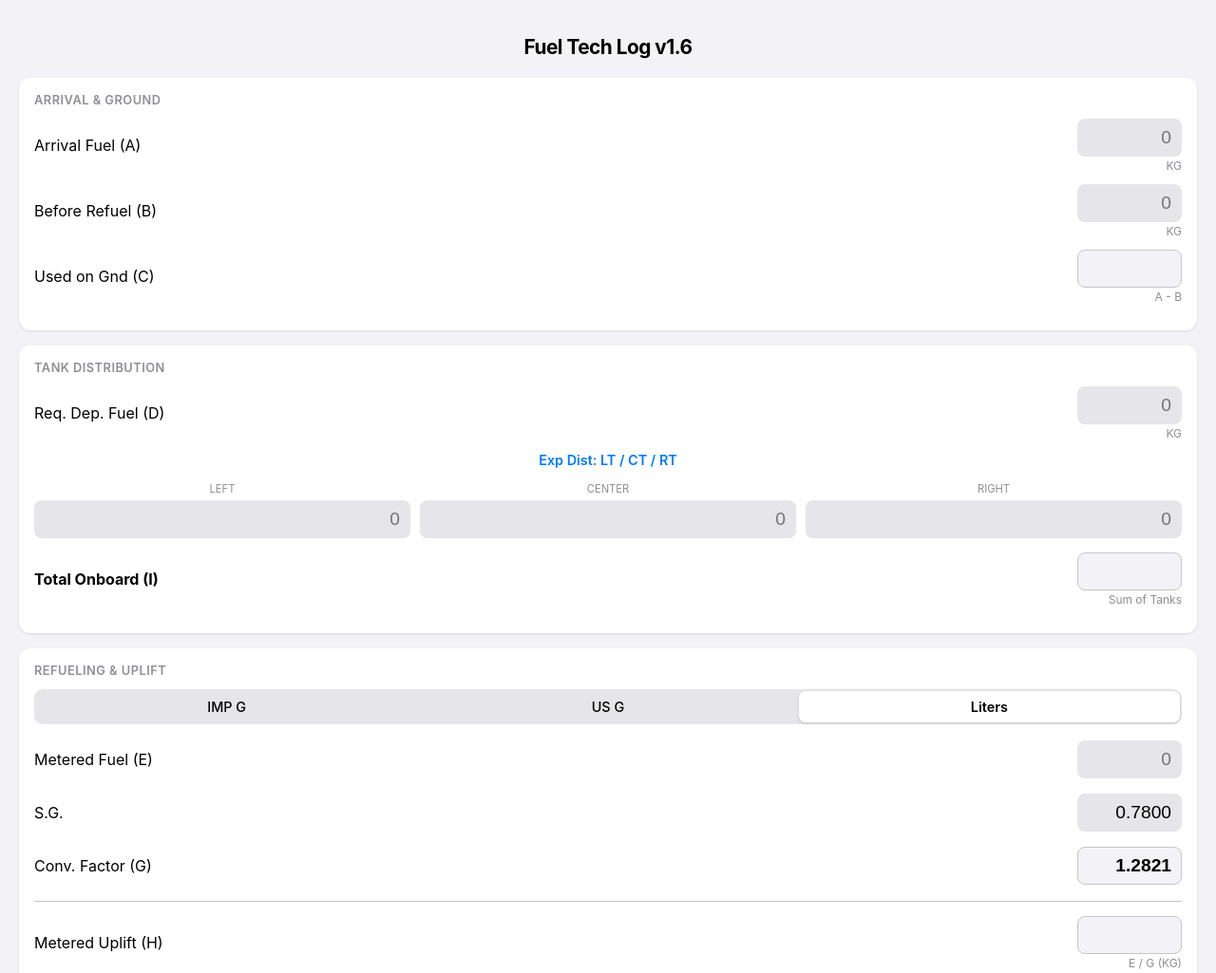
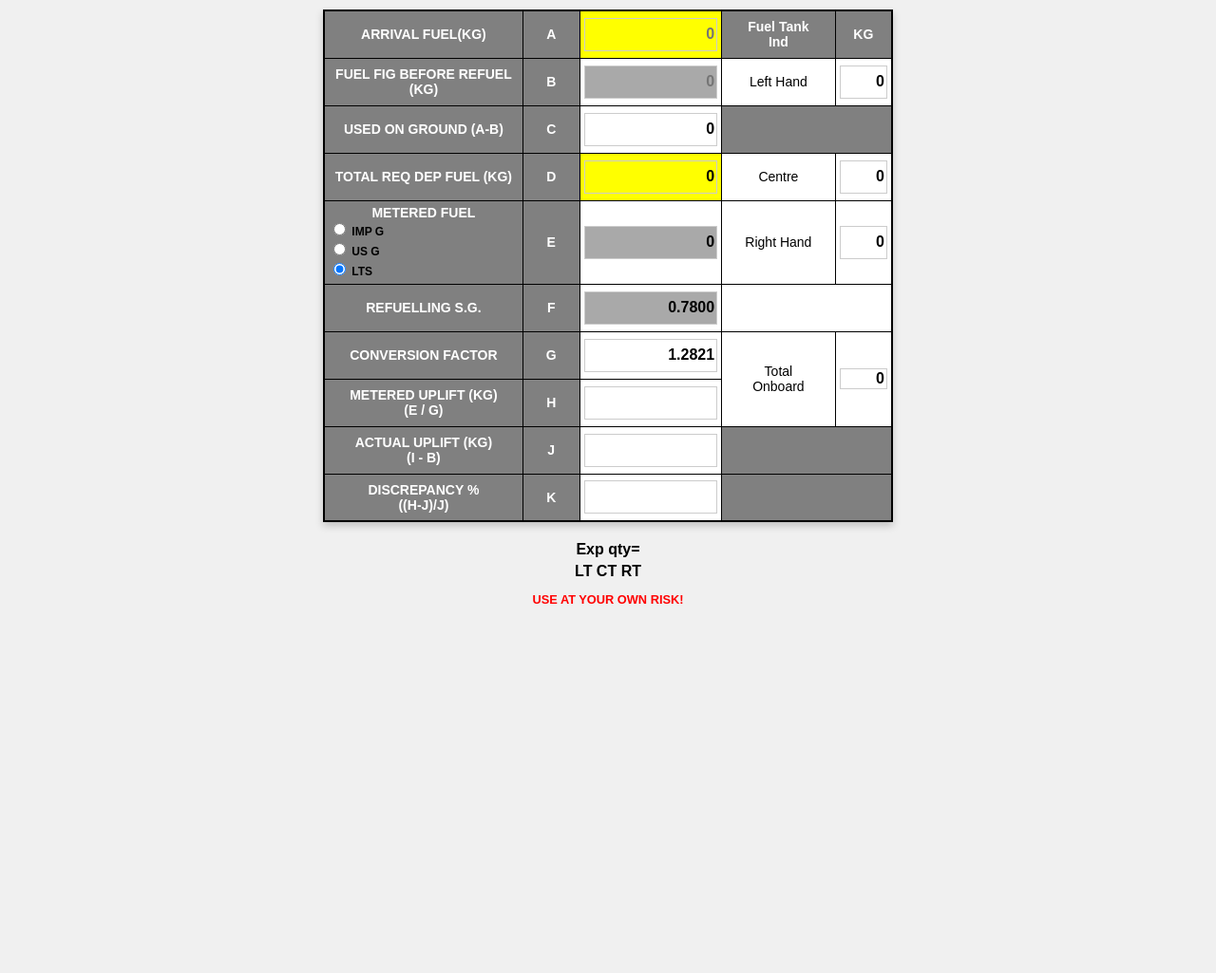
Before and after one commit to jcallano/TechLogFuelCalculator, a plain HTML site: page index.html in a window 1280 px wide. Shown: the top 1025 px of the page at 95% size. After the commit the page ends 820 px from the top, so only its background shows below. Drawn offline with Linux system fonts and the light colour scheme.

Commit message:
Update index.html

```diff
--- a/index.html
+++ b/index.html
@@ -7,213 +7,104 @@
     <meta name="apple-mobile-web-app-capable" content="yes">
     <meta name="apple-mobile-web-app-status-bar-style" content="black-translucent">
     <meta name="apple-mobile-web-app-title" content="Fuel Log">
+
     <title>Fuel Tech Log Calculator</title>
 
     <style>
-        /* --- Variables de Color (Soporte Modo Claro/Oscuro Automático) --- */
-        :root {
-            --bg-color: #f2f2f7;
-            --card-bg: #ffffff;
-            --text-color: #000000;
-            --input-bg: #e5e5ea;
-            --input-text: #000000;
-            --accent-color: #007aff; /* Azul sistema iOS */
-            --readonly-bg: #f2f2f7;
-            --border-color: #c6c6c8;
-            --danger-color: #ff3b30;
+        /* Estilos Base para asegurar que ocupe la pantalla */
+        body {
+            font-family: Arial, sans-serif;
+            margin: 0;
+            padding: 10px;
+            background-color: #f0f0f0; /* Un fondo neutro fuera de la tabla */
+            display: flex;
+            flex-direction: column;
+            align-items: center;
+            min-height: 100vh;
         }
 
-        @media (prefers-color-scheme: dark) {
-            :root {
-                --bg-color: #000000;
-                --card-bg: #1c1c1e;
-                --text-color: #ffffff;
-                --input-bg: #2c2c2e;
-                --input-text: #ffffff;
-                --readonly-bg: #000000;
-                --border-color: #38383a;
-            }
+        /* --- ESTILOS DE LA TABLA (Manteniendo fidelidad) --- */
+        table {
+            border-collapse: collapse;
+            background-color: gray; /* Color original */
+            border: 2px solid black;
+            text-align: center;
+            width: 100%;
+            max-width: 600px; /* Para que no se estire demasiado en PC */
+            font-size: 14px; /* Ajuste para que quepa en móvil */
+            margin-bottom: 20px;
+            box-shadow: 0 4px 8px rgba(0,0,0,0.2); /* Un poco de sombra para resaltar */
         }
 
-        /* --- Reset y Estilos Base --- */
-        body {
-            font-family: -apple-system, BlinkMacSystemFont, "Segoe UI", Roboto, Helvetica, Arial, sans-serif;
-            background-color: var(--bg-color);
-            color: var(--text-color);
-            margin: 0;
-            padding: 20px;
-            padding-bottom: 80px; /* Espacio extra abajo para scroll */
-            -webkit-tap-highlight-color: transparent;
+        th, td {
+            border: 1px solid black;
+            padding: 4px;
         }
 
-        h2 {
-            text-align: center;
-            font-size: 1.3rem;
-            margin-bottom: 20px;
-            font-weight: 700;
-            letter-spacing: -0.5px;
+        /* Altura de filas */
+        tr {
+            height: 50px;
         }
 
-        /* --- Tarjetas (Cards) --- */
-        .card {
-            background-color: var(--card-bg);
-            border-radius: 12px;
-            padding: 16px;
-            margin-bottom: 16px;
-            box-shadow: 0 1px 3px rgba(0,0,0,0.1);
-        }
-
-        .card-title {
-            font-size: 0.8rem;
-            text-transform: uppercase;
-            color: #8e8e93;
-            margin-bottom: 12px;
-            font-weight: 600;
-            letter-spacing: 0.5px;
-        }
-
-        /* --- Inputs y Grid --- */
-        .input-group {
-            display: grid;
-            grid-template-columns: 1fr 110px; /* Texto ocupa resto, Input ancho fijo */
-            gap: 10px;
-            align-items: center;
-            margin-bottom: 12px;
-            min-height: 44px; /* Altura mínima táctil de Apple */
-        }
-
-        .input-group label {
-            font-size: 1rem;
-            line-height: 1.2;
-        }
-
-        .tank-grid {
-            display: grid;
-            grid-template-columns: repeat(3, 1fr);
-            gap: 10px;
-            margin-top: 15px;
-        }
-
-        .tank-item {
-            text-align: center;
-        }
-        .tank-item label {
-            display: block;
-            font-size: 0.7rem;
-            margin-bottom: 5px;
-            color: #8e8e93;
-            text-transform: uppercase;
-        }
-
-        /* --- Estilo de los Campos de Texto --- */
-        input[type="number"] {
-            width: 100%;
-            height: 40px;
-            padding: 0 10px;
-            border-radius: 8px;
-            border: 1px solid transparent; /* Borde transparente por defecto */
-            background-color: var(--input-bg);
-            color: var(--input-text);
-            font-size: 1.2rem; /* Tamaño grande para legibilidad */
+        /* --- ESTILOS DE LOS INPUTS --- */
+        input[type="number"], input[type="text"] {
             text-align: right;
-            box-sizing: border-box;
+            border: 1px solid #ccc;
+            width: 100%; /* El input ocupa toda la celda */
+            height: 35px; /* Altura táctil cómoda */
+            box-sizing: border-box; /* Para que el padding no rompa el ancho */
+            font-size: 16px; /* Importante: 16px evita que iOS haga zoom al escribir */
+            font-weight: bold;
+            border-radius: 0; /* Aspecto clásico cuadrado */
             -moz-appearance: textfield; /* Quitar flechas en Firefox */
             appearance: none;
         }
 
-        input[type="number"]::-webkit-outer-spin-button,
-        input[type="number"]::-webkit-inner-spin-button {
+        /* Quitar flechas de spinner en Chrome/Safari */
+        input::-webkit-outer-spin-button,
+        input::-webkit-inner-spin-button {
             -webkit-appearance: none;
             margin: 0;
         }
 
-        /* Inputs Editables (Focus) */
-        input:not([readonly]):focus {
-            outline: none;
-            background-color: var(--card-bg);
-            border: 2px solid var(--accent-color);
+        /* Colores Específicos (Clases auxiliares) */
+        .bg-gray { background-color: gray; color: white; font-weight: bold; }
+        .bg-yellow { background-color: yellow; }
+        .bg-white { background-color: white; }
+
+        /* Inputs con colores específicos */
+        input.gray-input { background-color: #A9A9A9; color: black; }
+        input.white-input { background-color: white; color: black; }
+        input.yellow-input { background-color: yellow; color: black; }
+
+        /* Validación visual */
+        input:out-of-range {
+            border: 3px solid red;
+            background-color: #ffcccc;
         }
 
-        /* Inputs de Solo Lectura (Readonly) */
-        input[readonly] {
-            background-color: var(--readonly-bg);
-            color: var(--text-color);
-            border: 1px solid var(--border-color);
-            font-weight: 600;
-            opacity: 1; /* Fix para iOS que oscurece disabled/readonly */
+        /* Footer */
+        .footer-info {
+            font-weight: bold;
+            margin-top: 10px;
+            text-align: center;
+        }
+        #expectedfuel, #expectedfuel1 {
+            color: #000;
+            margin: 5px 0;
         }
 
-        /* Error visual */
-        .error-text {
-            color: var(--danger-color);
-        }
-
-        /* --- Selector de Unidades (Segmented Control) --- */
-        .segmented-control {
-            display: flex;
-            background-color: var(--input-bg);
-            border-radius: 9px;
-            padding: 2px;
-            margin-bottom: 15px;
-        }
-
-        .segmented-control label {
-            flex: 1;
-            text-align: center;
-            padding: 8px 0;
-            font-size: 0.9rem;
-            border-radius: 7px;
-            cursor: pointer;
-            transition: all 0.2s ease;
-            font-weight: 500;
-        }
-
-        .segmented-control input[type="radio"] {
-            display: none;
-        }
-
-        /* Efecto seleccionado */
-        .segmented-control input[type="radio"]:checked + label {
-            background-color: var(--card-bg);
-            color: var(--text-color);
-            box-shadow: 0 1px 3px rgba(0,0,0,0.15);
-            font-weight: 600;
-        }
-
-        /* --- Footer y Extras --- */
-        .unit-label {
-            font-size: 0.75rem;
-            color: #8e8e93;
-            text-align: right;
-            display: block;
-            margin-top: 2px;
-        }
-
-        #expectedfuel, #expectedfuel1 {
-            font-weight: 600;
-            color: var(--accent-color);
-            text-align: center;
-            font-size: 0.9rem;
-            margin: 10px 0;
-        }
-
-        .wrapper-input {
+        /* Estilos para los Radio Buttons */
+        .radio-group {
+            font-size: 12px;
+            color: black;
+            font-weight: bold;
             display: flex;
             flex-direction: column;
+            align-items: flex-start;
         }
-
-        hr {
-            border: 0;
-            border-top: 1px solid var(--border-color);
-            margin: 15px 0;
-        }
-
-        .info-footer {
-            text-align: center;
-            font-size: 0.8rem;
-            color: #8e8e93;
-            margin-top: 20px;
-            opacity: 0.7;
+        .radio-group label {
+            margin-bottom: 2px;
         }
 
     </style>
@@ -221,146 +112,134 @@
 
 <body>
 
-<form onsubmit="return false;"> <h2>Fuel Tech Log v1.6</h2>
+<form onsubmit="return false;">
+    <table>
+        <tbody>
+            <tr>
+                <td class="bg-gray" style="width:35%">ARRIVAL FUEL(KG)</td>
+                <td class="bg-gray" style="width:10%">A</td>
+                <td class="bg-yellow" style="width:25%">
+                    <input type="number" id="arrfuel" class="yellow-input" inputmode="decimal" placeholder="0" oninput="usedonground()">
+                </td>
+                <td class="bg-gray" style="width:20%">Fuel Tank<br>Ind</td>
+                <td class="bg-gray" style="width:10%">KG</td>
+            </tr>
 
-    <div class="card">
-        <div class="card-title">Arrival & Ground</div>
+            <tr>
+                <td class="bg-gray">FUEL FIG BEFORE REFUEL (KG)</td>
+                <td class="bg-gray">B</td>
+                <td class="bg-white">
+                    <input type="number" id="fuelbefore" class="gray-input" inputmode="decimal" placeholder="0" oninput="usedonground()">
+                </td>
+                <td class="bg-white">Left Hand</td>
+                <td class="bg-white">
+                    <input type="number" id="fuelleft" class="white-input" inputmode="decimal" value="0" oninput="totalonboard()">
+                </td>
+            </tr>
 
-        <div class="input-group">
-            <label>Arrival Fuel (A)</label>
-            <div class="wrapper-input">
-                <input type="number" id="arrfuel" inputmode="decimal" placeholder="0" oninput="usedonground()">
-                <span class="unit-label">KG</span>
-            </div>
-        </div>
+            <tr>
+                <td class="bg-gray">USED ON GROUND (A-B)</td>
+                <td class="bg-gray">C</td>
+                <td class="bg-white">
+                    <input type="number" id="usedgnd" class="white-input" value="0" readonly tabindex="-1">
+                </td>
+                <td class="bg-gray" colspan="2"></td> </tr>
 
-        <div class="input-group">
-            <label>Before Refuel (B)</label>
-            <div class="wrapper-input">
-                <input type="number" id="fuelbefore" inputmode="decimal" placeholder="0" oninput="usedonground()">
-                <span class="unit-label">KG</span>
-            </div>
-        </div>
+            <tr>
+                <td class="bg-gray">TOTAL REQ DEP FUEL (KG)</td>
+                <td class="bg-gray">D</td>
+                <td class="bg-yellow">
+                    <input type="number" id="requiredfuel" class="yellow-input" inputmode="decimal" value="0" step="100" oninput="distribution()">
+                </td>
+                <td class="bg-white">Centre</td>
+                <td class="bg-white">
+                    <input type="number" id="fuelcenter" class="white-input" inputmode="decimal" value="0" oninput="totalonboard()">
+                </td>
+            </tr>
 
-        <div class="input-group">
-            <label>Used on Gnd (C)</label>
-            <div class="wrapper-input">
-                <input type="number" id="usedgnd" readonly tabindex="-1">
-                <span class="unit-label">A - B</span>
-            </div>
-        </div>
-    </div>
+            <tr>
+                <td class="bg-gray">
+                    METERED FUEL
+                    <div class="radio-group">
+                        <label><input type="radio" name="fuelunits" value="impg" onchange="conversionfactor()"> IMP G</label>
+                        <label><input type="radio" name="fuelunits" value="usg" onchange="conversionfactor()"> US G</label>
+                        <label><input type="radio" name="fuelunits" value="lts" onchange="conversionfactor()" checked> LTS</label>
+                    </div>
+                </td>
+                <td class="bg-gray">E</td>
+                <td class="bg-white">
+                    <input type="number" id="meteredfuel" class="gray-input" inputmode="decimal" value="0" oninput="meteredupliftf()">
+                </td>
+                <td class="bg-white">Right Hand</td>
+                <td class="bg-white">
+                    <input type="number" id="fuelright" class="white-input" inputmode="decimal" value="0" oninput="totalonboard()">
+                </td>
+            </tr>
 
-    <div class="card">
-        <div class="card-title">Tank Distribution</div>
+            <tr>
+                <td class="bg-gray">REFUELLING S.G.</td>
+                <td class="bg-gray">F</td>
+                <td class="bg-white">
+                    <input type="number" id="sg" class="gray-input" inputmode="decimal" value="0.7800" step="0.0001" oninput="conversionfactor()">
+                </td>
+                <td class="bg-white" colspan="2"></td>
+            </tr>
 
-        <div class="input-group">
-            <label>Req. Dep. Fuel (D)</label>
-            <div class="wrapper-input">
-                <input type="number" id="requiredfuel" inputmode="decimal" step="100" placeholder="0" oninput="distribution()">
-                <span class="unit-label">KG</span>
-            </div>
-        </div>
+            <tr>
+                <td class="bg-gray">CONVERSION FACTOR</td>
+                <td class="bg-gray">G</td>
+                <td class="bg-white">
+                    <input type="number" id="convfactor" class="white-input" value="1.2821" readonly tabindex="-1">
+                </td>
+                <td class="bg-white" rowspan="2">Total<br>Onboard</td>
+                <td class="bg-white" rowspan="2">
+                    <input type="number" id="total" class="white-input" value="0" readonly style="font-weight:bold; height:100%;">
+                    <input type="hidden" id="totall">
+                </td>
+            </tr>
 
-        <p id="expectedfuel1">Exp Dist: LT / CT / RT</p>
+            <tr>
+                <td class="bg-gray">METERED UPLIFT (KG)<br>(E / G)</td>
+                <td class="bg-gray">H</td>
+                <td class="bg-white">
+                    <input type="number" id="metereduplift" class="white-input" readonly tabindex="-1">
+                </td>
+            </tr>
 
-        <div class="tank-grid">
-            <div class="tank-item">
-                <label>Left</label>
-                <input type="number" id="fuelleft" inputmode="decimal" placeholder="0" oninput="totalonboard()">
-            </div>
-            <div class="tank-item">
-                <label>Center</label>
-                <input type="number" id="fuelcenter" inputmode="decimal" placeholder="0" oninput="totalonboard()">
-            </div>
-            <div class="tank-item">
-                <label>Right</label>
-                <input type="number" id="fuelright" inputmode="decimal" placeholder="0" oninput="totalonboard()">
-            </div>
-        </div>
+            <tr>
+                <td class="bg-gray">ACTUAL UPLIFT (KG)<br>(I - B)</td>
+                <td class="bg-gray">J</td>
+                <td class="bg-white">
+                    <input type="number" id="actual" class="white-input" readonly tabindex="-1">
+                </td>
+                <td class="bg-gray" colspan="2"></td>
+            </tr>
 
-        <div class="input-group" style="margin-top:15px;">
-            <label><strong>Total Onboard (I)</strong></label>
-            <div class="wrapper-input">
-                <input type="number" id="total" readonly tabindex="-1" style="color:var(--accent-color); font-weight:700;">
-                <input type="hidden" id="totall">
-                <span class="unit-label">Sum of Tanks</span>
-            </div>
-        </div>
-    </div>
+            <tr>
+                <td class="bg-gray">DISCREPANCY %<br>((H-J)/J)</td>
+                <td class="bg-gray">K</td>
+                <td class="bg-white">
+                    <input type="number" id="discrepancy" class="white-input" readonly tabindex="-1" style="font-weight:bold;">
+                </td>
+                <td class="bg-gray" colspan="2"></td>
+            </tr>
+        </tbody>
+    </table>
 
-    <div class="card">
-        <div class="card-title">Refueling & Uplift</div>
-
-        <div class="segmented-control">
-            <input type="radio" name="fuelunits" value="impg" id="RadioGroup1_0" onchange="conversionfactor()">
-            <label for="RadioGroup1_0">IMP G</label>
-
-            <input type="radio" name="fuelunits" value="usg" id="RadioGroup1_1" onchange="conversionfactor()">
-            <label for="RadioGroup1_1">US G</label>
-
-            <input type="radio" name="fuelunits" value="lts" id="RadioGroup1_2" onchange="conversionfactor()" checked>
-            <label for="RadioGroup1_2">Liters</label>
-        </div>
-
-        <div class="input-group">
-            <label>Metered Fuel (E)</label>
-            <input type="number" id="meteredfuel" inputmode="decimal" placeholder="0" oninput="meteredupliftf()">
-        </div>
-
-        <div class="input-group">
-            <label>S.G.</label>
-            <input type="number" id="sg" inputmode="decimal" value="0.7800" step="0.0001" oninput="conversionfactor()">
-        </div>
-
-        <div class="input-group">
-            <label>Conv. Factor (G)</label>
-            <input type="number" id="convfactor" value="1.2821" readonly tabindex="-1">
-        </div>
-
-        <hr>
-
-        <div class="input-group">
-            <label>Metered Uplift (H)</label>
-            <div class="wrapper-input">
-                <input type="number" id="metereduplift" readonly tabindex="-1">
-                <span class="unit-label">E / G (KG)</span>
-            </div>
-        </div>
-
-        <div class="input-group">
-            <label>Actual Uplift (J)</label>
-            <div class="wrapper-input">
-                <input type="number" id="actual" readonly tabindex="-1">
-                <span class="unit-label">I - B (KG)</span>
-            </div>
-        </div>
-
-        <p id="expectedfuel">Exp Qty = </p>
-
-        <div class="input-group" style="border-top: 1px solid var(--border-color); padding-top: 10px;">
-            <label><strong>Discrepancy (K)</strong></label>
-            <div class="wrapper-input">
-                <input type="number" id="discrepancy" readonly tabindex="-1" style="font-weight:800;">
-                <span class="unit-label">%</span>
-            </div>
-        </div>
-    </div>
-
-    <div class="info-footer">
-        <p>Use at your own risk!</p>
+    <div class="footer-info">
+        <p id="expectedfuel">Exp qty=</p>
+        <p id="expectedfuel1">LT CT RT</p>
+        <p style="color:red; font-size: 0.8rem;">USE AT YOUR OWN RISK!</p>
     </div>
 </form>
 
 <script type="text/javascript">
-    // --- FUNCIONES DE CÁLCULO ---
-    // Optimizadas para evitar errores con campos vacíos
-
+    // Script optimizado para evitar errores con campos vacíos
 	function conversionfactor(){
 		let unidades = document.getElementsByName('fuelunits');
 		let convfactor = document.getElementById('convfactor');
 		let sg = document.getElementById('sg');
-        let sgVal = parseFloat(sg.value) || 0.78; // Fallback por seguridad
+        let sgVal = parseFloat(sg.value) || 0.78;
 
 		if (unidades[0].checked){
 			convfactor.value=(0.22/sgVal).toFixed(4);
@@ -378,9 +257,9 @@
 		let fuelbefore = parseFloat(document.getElementById('fuelbefore').value) || 0;
 
 		if(requiredfuel <= 7600){
-			document.getElementById("expectedfuel1").innerHTML = "Exp: LT=" + (requiredfuel/2).toFixed(0) + " / CT=0 / RT=" + (requiredfuel/2).toFixed(0);
+			document.getElementById("expectedfuel1").innerHTML = "LT=" + (requiredfuel/2).toFixed(0) + " CT=0 " + "RT=" + (requiredfuel/2).toFixed(0);
 		} else {
-			document.getElementById("expectedfuel1").innerHTML = "Exp: LT=3800 / CT=" + (requiredfuel-7600).toFixed(0) + " / RT=3800";
+			document.getElementById("expectedfuel1").innerHTML = "LT=3800 " + "CT=" + (requiredfuel-7600).toFixed(0) + " RT=3800";
 		}
 
         let diff = requiredfuel - fuelbefore;
@@ -401,7 +280,6 @@
 		let fuelbefore = parseFloat(document.getElementById('fuelbefore').value) || 0;
 		let usedgnd = document.getElementById('usedgnd');
 
-        // Solo calcular si hay valores lógicos
         if(arrfuel > 0 || fuelbefore > 0) {
 		    usedgnd.value = (arrfuel - fuelbefore).toFixed(0);
         }
@@ -430,27 +308,25 @@
 		let actual = document.getElementById('actual');
 		let discrepancy = document.getElementById('discrepancy');
 
-        // Calcular Uplifts
 		let meteredupliftVal = (meteredfuel / convfactor);
         metereduplift.value = meteredupliftVal.toFixed(0);
 
 		let actualVal = (totall - fuelbefore);
         actual.value = actualVal.toFixed(0);
 
-        // Calcular Discrepancia
         if(actualVal !== 0){
 		    let discVal = ((meteredupliftVal - actualVal) / actualVal) * 100;
             discrepancy.value = discVal.toFixed(2);
 
-            // Color condicional: Rojo si > 3% o < -3%
             if(Math.abs(discVal) > 3) {
-                discrepancy.style.color = "var(--danger-color)";
+                discrepancy.style.color = "red";
+                discrepancy.style.backgroundColor = "#ffcccc"; // Alerta visual sutil
             } else {
-                discrepancy.style.color = "var(--text-color)";
+                discrepancy.style.color = "black";
+                discrepancy.style.backgroundColor = "white";
             }
         } else {
             discrepancy.value = "0";
-            discrepancy.style.color = "var(--text-color)";
         }
 	}
 </script>
```
